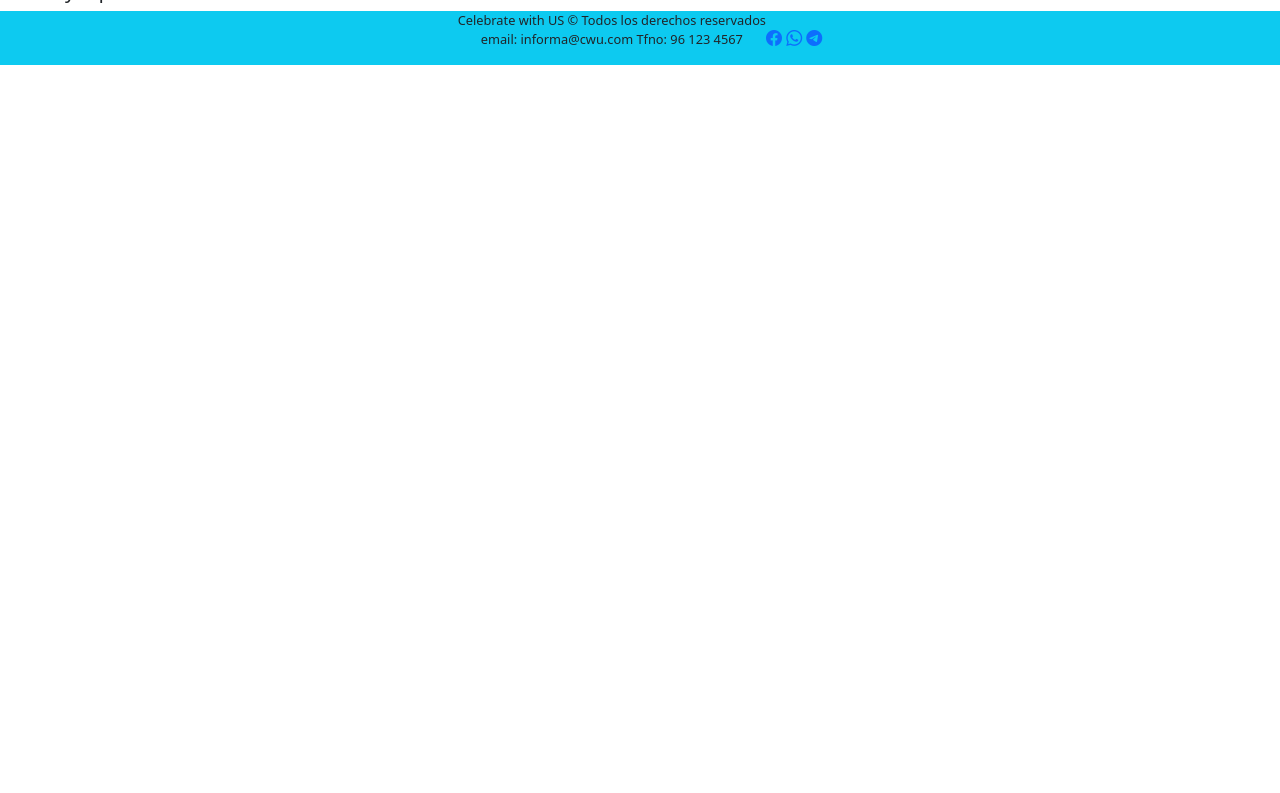
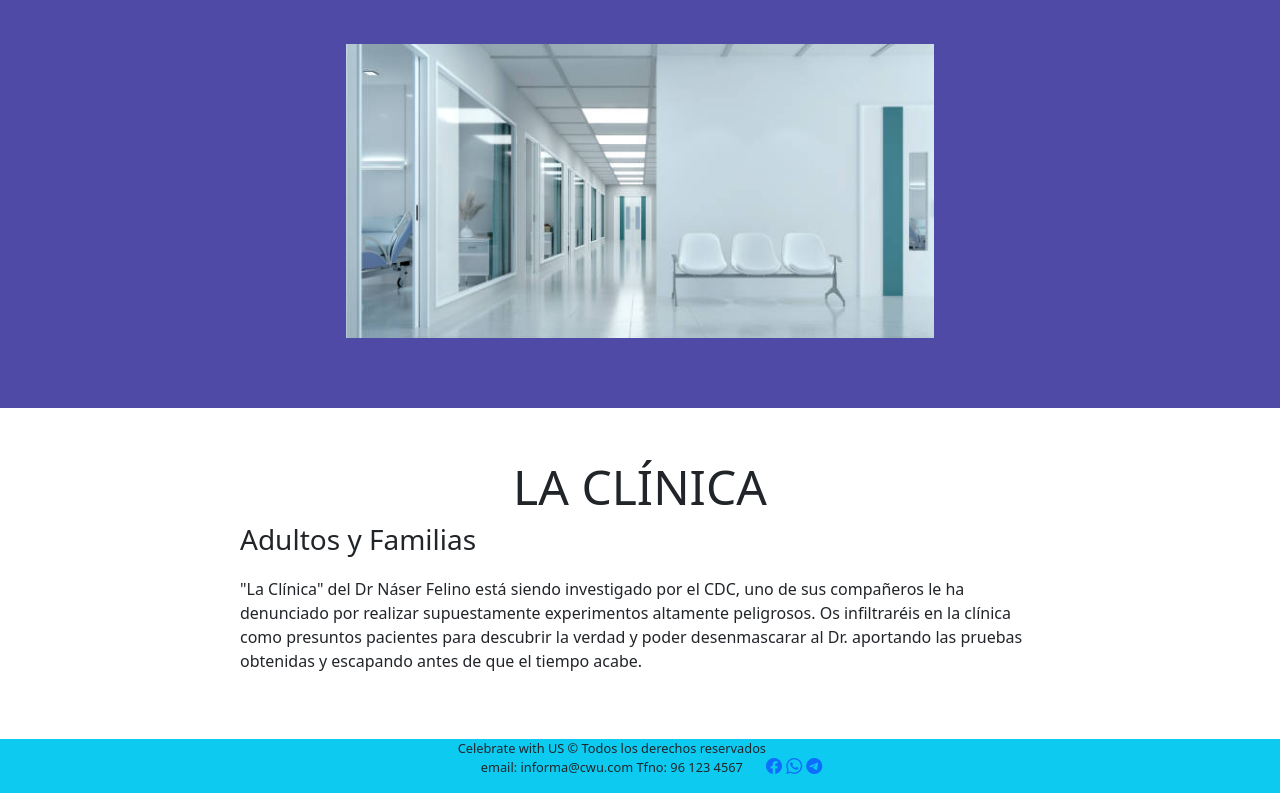
Before and after one commit to pepe-gith/CWU, a PHP site: page /Vistas/SalasView.php in a window 1280 px wide. Shown: the part 913-1706 px from the top of the page. Before the commit the page ends 978 px from the top, so only its background shows below. Run offline with PHP 8.4, Linux system fonts and the light colour scheme.

Commit message:
FUNCIONA vista sala clinica

```diff
--- a/CSS/index.css
+++ b/CSS/index.css
@@ -101,6 +101,68 @@ body {
 
 /* End Motivos */
 
+/* Banner */
+
+.banner {
+  background-color: #4f4aa6;
+  display: flex;
+  justify-content: center;
+  align-items: center;
+  padding: 70px;
+}
+
+.banner-content {
+  display: flex;
+  flex-wrap: wrap;
+  justify-content: center;
+}
+
+.banner-content-text {
+  max-width: 500px;
+  color: white;;
+  display: flex;
+  flex-direction: column;
+}
+
+.section-title {
+  font-size: 48px;
+  /*font-family: Poppins-bold;*/
+}
+
+.banner-subtitle {
+  font-size: 30px;
+}
+
+/* End Banner */
+
+/* Descripción de Sala */
+
+.descSala {
+  display:flex;
+  justify-content: center;
+  align-items: center;
+  flex-direction: column;
+  padding-top: 50px;
+  padding-bottom: 50px;
+}
+
+.descSala-card {
+  width: 800px;
+}
+
+.descSala-card h5 {
+  font-size: 28px;
+  margin-bottom: 20px;
+}
+
+@media(max-width: 800px){
+  .descSala-card {
+      width: 96%;
+  }
+}
+
+/* End Reviews */
+
 /* Footer */
 
 footer {
--- a/Vistas/SalasView.php
+++ b/Vistas/SalasView.php
@@ -25,14 +25,26 @@
         <div class="card">
             <img src="/cwu/css/img/thr2.png">
             <h5>Ejercita tu mente</h5>
-            <p>Hay que darle al coco. Habrán acertijos que te son familiares o que, gracias a tus habilidades, se te dan bien. Encontrarás pruebas de todo tipo, necesitarás todo tu ingenio, creatividad y lógica.</p>
+            <p>Hay que darle al coco. Habrán acertijos que te son familiares o que, gracias a tus habilidades, se te dan bien. Hallarás pruebas de todo tipo, confia en tu ingenio, creatividad y lógica.</p>
         </div>
     </section>
     <!-- END MOTIVOS -->
-    <div class="banner">
-      <h5>hola toy aqui</h5>
-    </div>
-
+    <!-- BANNER -->
+    <section class="banner">
+        <div class="banner-content">
+          <image class="header-img" src="/cwu/css/img/clinica.jpg" width="588" heigt="245" />
+        </div>
+    </section>
+    <!-- END BANNER -->
+     <!-- DESCRIPCIÓN SALA -->
+     <section class="descSala">
+        <h3 class="section-title">LA CLÍNICA</h3>
+        <div class="descSala-card">
+            <h5>Adultos y Familias</h5>
+            <p>"La Clínica" del Dr Náser Felino está siendo investigado por el CDC, uno de sus compañeros le ha denunciado por realizar supuestamente experimentos altamente peligrosos. Os infiltraréis en la clínica como presuntos pacientes para descubrir la verdad y poder desenmascarar al Dr. aportando las pruebas obtenidas y escapando antes de que el tiempo acabe.</p>
+        </div>
+    </section>
+    <!-- END DESCRIPCIÓN SALA -->
 </body>
   <!-- incluyo el fichero footer en la página principal -->
   <?php include('../footer.php') ?>
--- a/header.php
+++ b/header.php
@@ -1,10 +1,10 @@
-<div class="cajon">
-<link rel="stylesheet" href="https://cdn.jsdelivr.net/npm/bootstrap-icons@1.11.3/font/bootstrap-icons.min.css">
-<link  rel="stylesheet" href="/cwu/CSS/index.css" >
+<section class="header">
+    <link rel="stylesheet" href="https://cdn.jsdelivr.net/npm/bootstrap-icons@1.11.3/font/bootstrap-icons.min.css">
+    <link  rel="stylesheet" href="/cwu/CSS/index.css" >
     <img class="lin1" src="/cwu/CSS/Img/titulo.png"/>
     <nav>
         <a href="/cwu/index.php">Inicio</a> |
         <a href="/cwu/Vistas/RegistroView.php">Registro</a> |
         <a href="/cwu/Vistas/AccesoView.php">Acceso</a>
     </nav>
-</div>
+</section>
--- a/index.php
+++ b/index.php
@@ -25,6 +25,7 @@
     <a href="/cwu/Vistas/FiestaView.php">  <img class="opc" src="/cwu/CSS/Img/fiesta.png" height="200" > </a>
     </div>
 </div>
+</div>
 </body>
 <!-- incluyo el fichero footer en la página principal -->
 <?php include('./footer.php') ?>
```
Also changed, not shown: CSS/Img/clinica.jpg (added).
